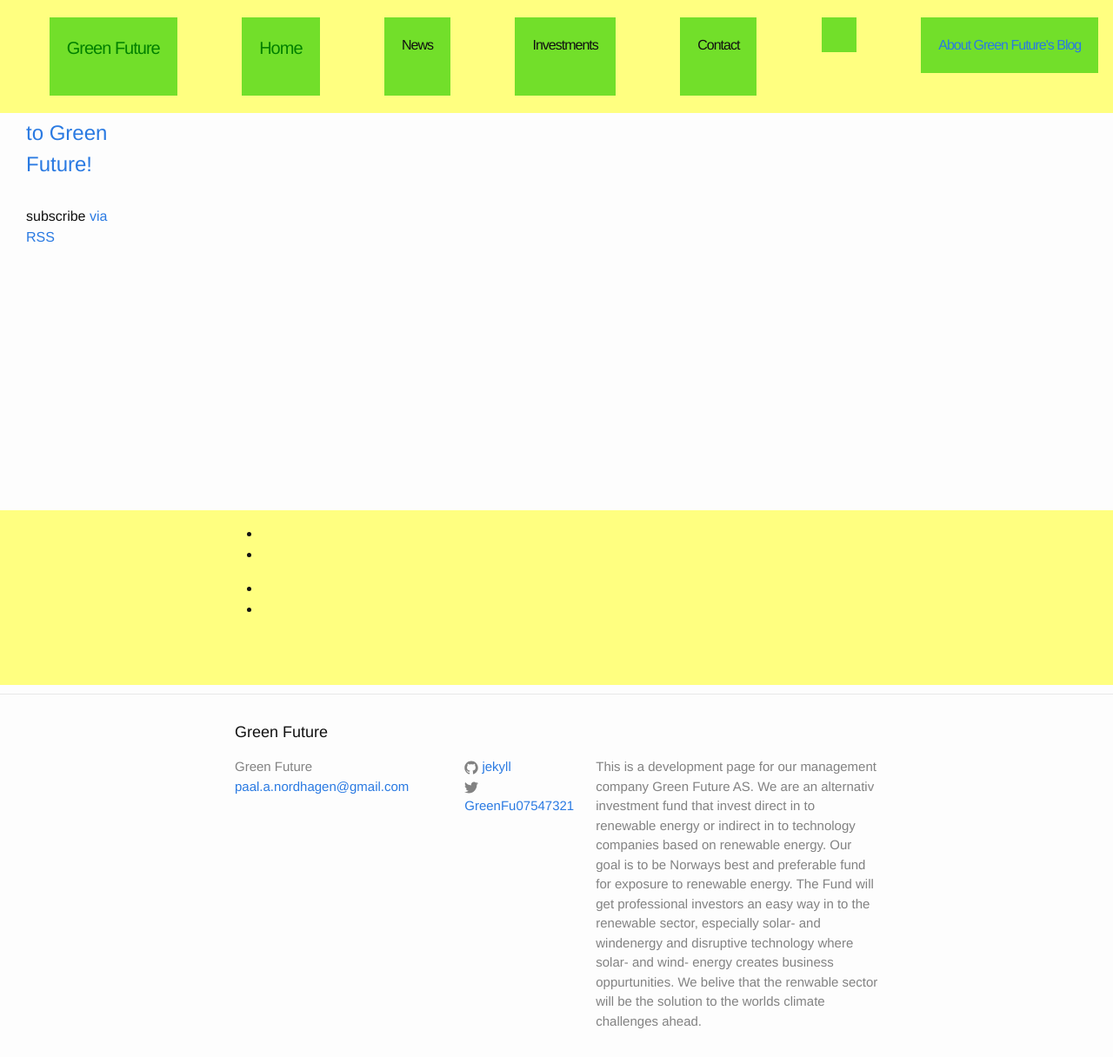
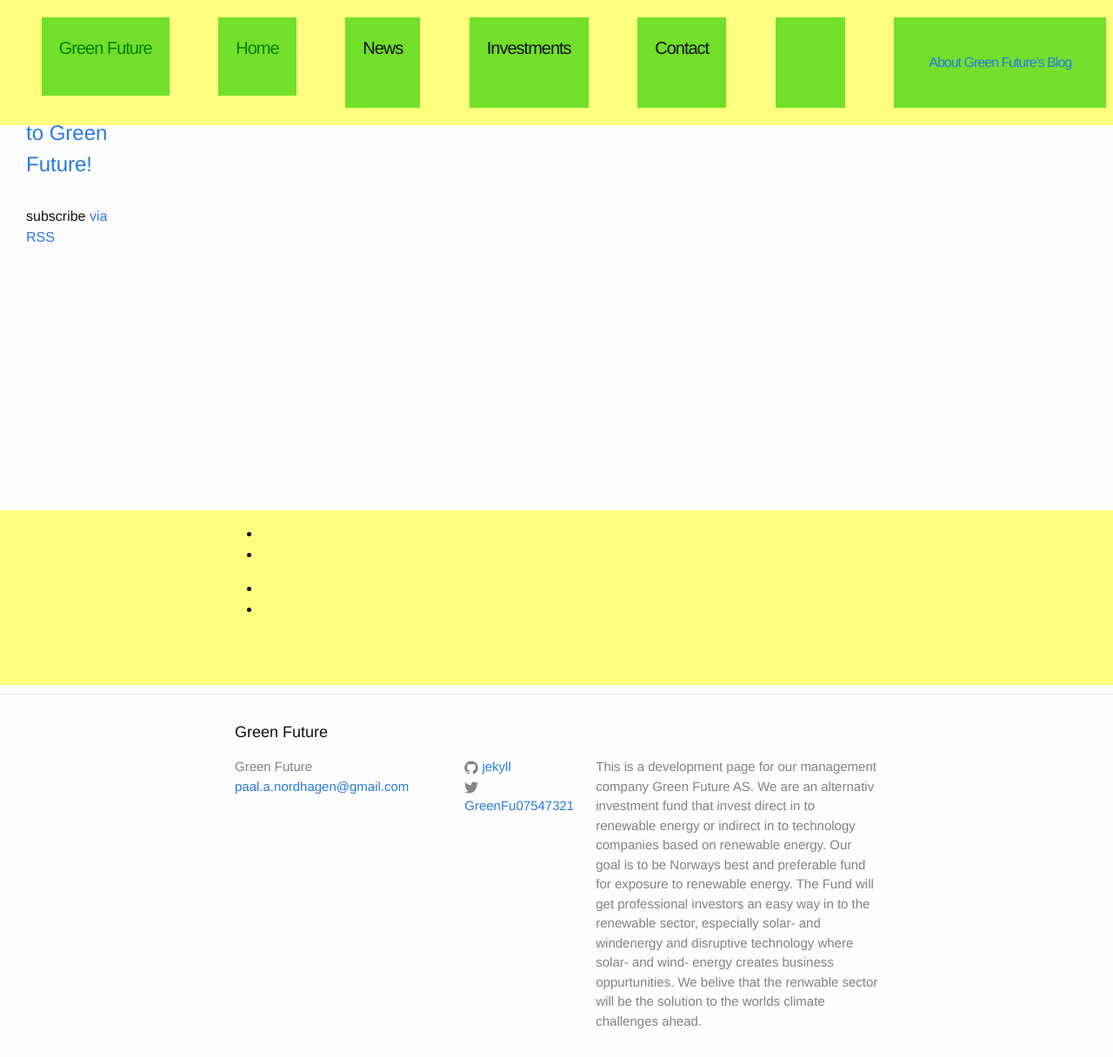
Before and after one commit to Paal-August/Paal-August.github.io, a Jekyll site: the page built from index.html, in a window 1280 px wide and 1216 px high. Shown: the whole window at 87% size. Built offline with Jekyll 4.4.1, drawn with Linux system fonts in a browser that asks for light colours.

Commit message:
Update _layout.scss

```diff
--- a/_sass/_layout.scss
+++ b/_sass/_layout.scss
@@ -60,7 +60,7 @@
 }
 
 .site-menu2 {
-    font-size: 16px;
+    font-size: 20px;
     grid-area: 1 / 3 / 2/4;
     position:flex;
     letter-spacing: -1px;
@@ -71,7 +71,7 @@
 }
 
 .site-menu3 {
-    font-size: 16px;
+    font-size: 20px;
     grid-area: 1 / 4 / 2/5;
     position:flex;
     letter-spacing: -1px;
@@ -82,7 +82,7 @@
 }
 
 .site-menu4 {
-    font-size: 16px;
+    font-size:20px;
     grid-area: 1 / 5 / 2/6;
     position:flex;
     letter-spacing: -1px;
@@ -92,19 +92,9 @@
     justify-content:space-evenly;
 }
 
-.site-nav1 {
+.site-nav {
     display:grid;
-    font-size: 16px;
-    grid-area: 1 / 6 / 2/8;
-    position:flex;
-    letter-spacing: -1px;
-    padding:20px;
-    background-color:#72DF2A;
-}
-
-.site-nav2 {
-    display:grid;
-    font-size: 16px;
+    font-size: 20px;
     grid-area: 1 / 6 / 2/8;
     position:flex;
     letter-spacing: -1px;
```
